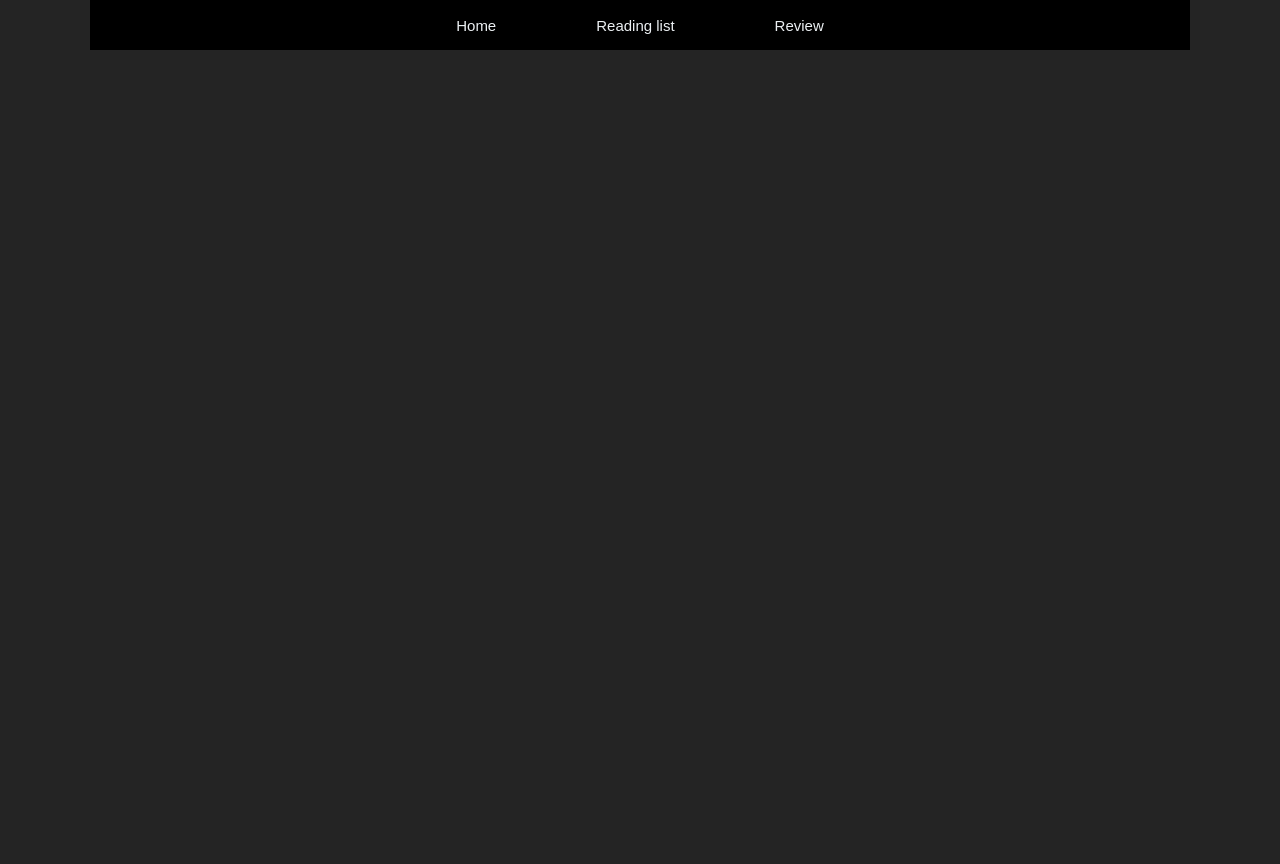
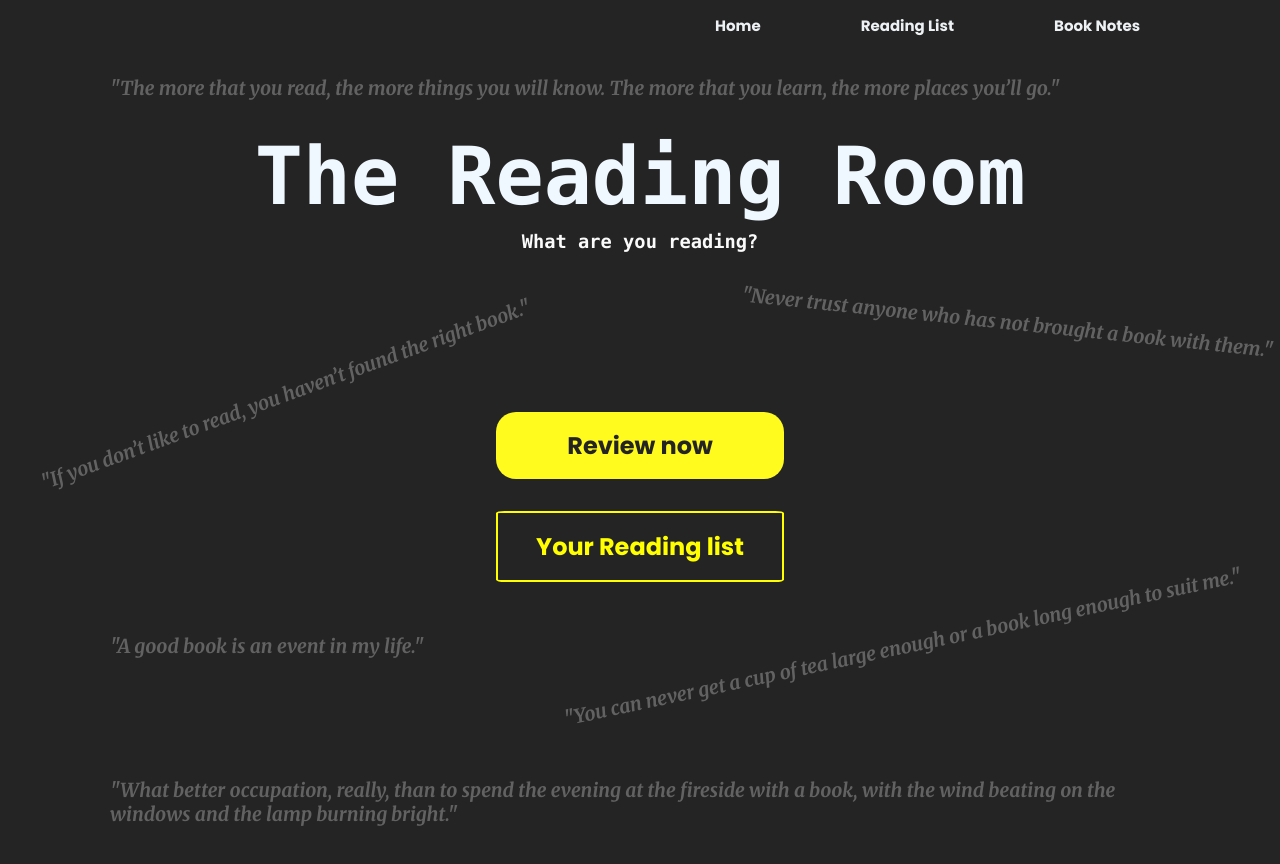
Before and after one commit to Agia/The-Reading-Room, a React (Create React App) app: page /#/booknotes in a window 1280 px wide. Before the commit this address led to /#/booknotes. Shown: the top 864 px of the page. Before the commit the page ends 800 px from the top, so only its background shows below. Built offline with nearby package versions, Linux system fonts and the light colour scheme; a web font is replaced by a local one.

Commit message:
Fix routing issues, and minor styling edits to make app look  more cohesive

```diff
--- a/src/App.js
+++ b/src/App.js
@@ -1,22 +1,25 @@
-import { BrowserRouter as Router, Routes, Route } from 'react-router-dom';
+import { BrowserRouter as Router, Routes, Route, Navigate } from 'react-router-dom';
 import NavBar from './components/NavBar';
 // import Note from './components/Note';
 import Home from './components/Home';
 import ReadingList from './components/ReadingList';
-import Review from './components/Review/Review';
+import Review from './components/BookNote/BookNote';
 
 function App() {
   return(
     <div className="App">
-        {/* <Review /> */}
       <Router>
         <NavBar />
 
-          <Routes baseline= 'the-reading-room/'>
-            <Route exact path='/the-reading-room/' element={<Home/>}/>
+          <Routes>
+          <Route path="/" element={<Home />}/>
+          <Route path="/readinglist" element={<ReadingList/>}/>
+          <Route path="/booknotes" element={<Review/>}/>
+          <Route path="*" element={<Navigate to="/" />} />
+            {/* <Route exact path='/the-reading-room/' element={<Home/>}/> */}
             {/* <Route  exact path = "/the-reading-room/note" element = {<Note/>} /> */}
-            <Route exact path = '/the-reading-room/readinglist' element = {<ReadingList />}/>
-            <Route exact path = '/the-reading-room/review' element = {<Review/>}/>
+            {/* <Route exact path = '/the-reading-room/readinglist' element = {<ReadingList />}/> */}
+            {/* <Route exact path = '/the-reading-room/review' element = {<Review/>}/> */}
           </Routes>
       </Router>
     </div>
--- a/src/components/Review/Review.jsx
+++ b/src/components/BookNote/BookNote.jsx
@@ -4,7 +4,7 @@ import { useFormik } from "formik";
 import "./style.css";
 
 
-const Review = () => {
+const BookNote = () => {
     // const [bookTitle, getBookTitle] = useState("");
     // const [author, getAuthor] = useState("");
     const formik = useFormik({
@@ -16,17 +16,15 @@ const Review = () => {
             notes: "",
         },
         onSubmit: values => {
-            // TODO: Convert to storage & modal / button change
-            // alert(JSON.stringify(values, null, 2));
+            // console.log(JSON.stringify(values, null, 2));
             alert("Saved");
             console.log(values);
-            // values = "";
         },
     });
 
     return (
         <div id="review">
-            <h2>Book Review</h2>
+            <h2>Book Notes</h2>
             <div className="book-review">
                     <form onSubmit={formik.handleSubmit}>
                         <div className="page-layout">
@@ -54,7 +52,7 @@ const Review = () => {
                                 id="summary"
                                 name="summary"
                                 type="text"
-                                rows="8"
+                                rows="7"
                                 onChange={formik.handleChange}
                                 value={formik.values.summary}
                             />
@@ -87,7 +85,7 @@ const Review = () => {
                                 name="notes"
                                 type="text"
                                 cols="50"
-                                rows="40"
+                                rows="25"
                                 onChange={formik.handleChange}
                                 value={formik.values.notes}
                             />
@@ -101,4 +99,4 @@ const Review = () => {
     )
 }
 
-export default Review;
+export default BookNote;
--- a/src/components/Review/style.css
+++ b/src/components/BookNote/style.css
@@ -1,5 +1,6 @@
 /** FONTS **/
 @import url('https://fonts.googleapis.com/css2?family=Noto+Serif+Display:ital,wght@0,400;0,500;0,600;0,700;0,800;0,900;1,400;1,500;1,600;1,700;1,800;1,900&display=swap');
+@import url('https://fonts.googleapis.com/css2?family=Poppins:wght@100;200;300;400;500;600;700;800;900&display=swap');
 
 /** VARIABLES **/
 :root {
@@ -7,7 +8,7 @@
     --gr-light: #efefef;
     --dark: #242424;
     --color: #fffb1e;
-    --header: 'Noto Serif Display', serif;
+    --header: 'Poppins', 'Noto Serif Display', serif;
     --body: 'Menlo';
 
 }
@@ -20,7 +21,7 @@
 }
 
 h2 {
-    margin: 7rem auto 1rem;
+    margin: 3rem auto 1rem;
     font-family: var(--header);
     font-size: 2.4rem;
 }
@@ -90,7 +91,7 @@ input {
 
 input[type=range] {
     background-color: var(--gr-light);
-    /* height: 2rem; */
+    height: 2rem;
     /* width: 250px; */
 }
 
--- a/src/components/Home/index.jsx
+++ b/src/components/Home/index.jsx
@@ -8,7 +8,7 @@ const Home = () => {
         <div id = "home">
             <h1>The Reading Room</h1>
             <h3>What are you reading?</h3>
-            <a href="./review">
+            <a href="./booknotes">
             <button>Review now</button>
             </a>
             <a href="./readinglist">
--- a/src/components/NavBar.jsx
+++ b/src/components/NavBar.jsx
@@ -1,12 +1,15 @@
 import React from 'react'
 import {Link} from 'react-router-dom';
 import styled from 'styled-components';
+import Home from './Home';
+import ReadingList from './ReadingList';
+import Review from './BookNote/BookNote';
 
 const LinkContainer = styled.div`
   display:flex;
-  justify-content:center;
+  justify-content:flex-end;
   align-items:center;
-  background-color:black;
+  background-color: #242424;
   width:100%;
   height:50px;
 `;
@@ -15,9 +18,9 @@ const LinkContainer = styled.div`
 function NavBar() {
   return (
     <LinkContainer>
-      <Link className='linkstyle' to="/the-reading-room/">Home</Link>
-      <Link className='linkstyle' to="/the-reading-room/readinglist">Reading list</Link>
-      <Link className='linkstyle' to="/the-reading-room/review">Review</Link>
+      <Link className='linkstyle' to="/" element={<Home/>}>Home</Link>
+      <Link className='linkstyle' to="/readinglist" element={<ReadingList/>}>Reading List</Link>
+      <Link className='linkstyle' to="/booknotes" element={<Review/>}>Book Notes</Link>
     </LinkContainer>
   )
 }
--- a/src/components/ReadingList.jsx
+++ b/src/components/ReadingList.jsx
@@ -36,7 +36,7 @@
 
     return (
       <>
-        <div>Reading list</div>
+        {/* <div>Reading list</div> */}
         <form onSubmit={onSubmit}>
           <h2>Title</h2>
           <input
--- a/src/index.css
+++ b/src/index.css
@@ -6,7 +6,7 @@
 :root {
   --light: #ffefe2;
   --dark: #242424;
-  --header: serif;
+  --header: 'Poppins';
   --body: 'Menlo';
 }
 
@@ -53,6 +53,7 @@ body {
   text-decoration: none;
   color: hsla(206, 47%, 97%, 0.969);
   font-family: 'Poppins', sans-serif;
+  font-weight: 700;
   font-size: 15px;
   padding: 10px 50px;
 }
```
